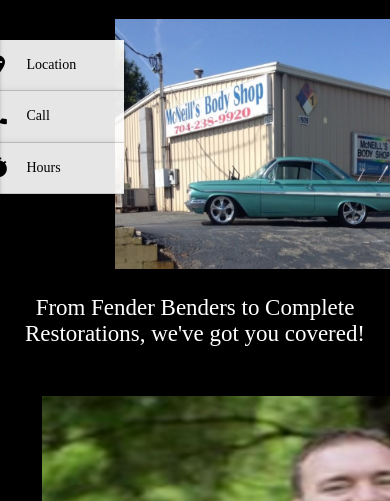
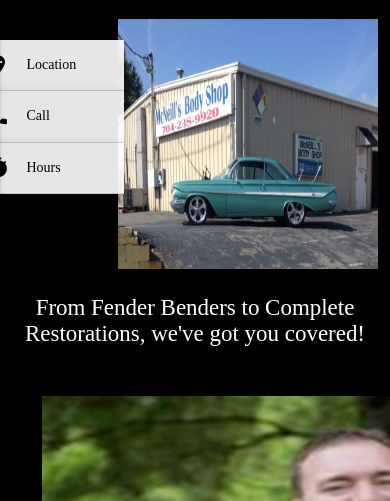
Before and after one commit to JoshJancula/shop, a website: page public/index.html in a window 390 px wide. Shown: the part 351-852 px from the top of the page. Drawn offline with nearby package versions, Linux system fonts and the light colour scheme; a web font is replaced by a local one.

Commit message:
responsive

```diff
--- a/public/css/style.css
+++ b/public/css/style.css
@@ -60,8 +60,8 @@
 
 #shopPhoto{
     height: 250px;
-    width: 350px;
-   margin-left: 3%;
+    width: 260px;
+   margin-left: 4%;
    /*margin-right: 5%;*/
    margin-top: 1%;
    /*float: right;*/
```
